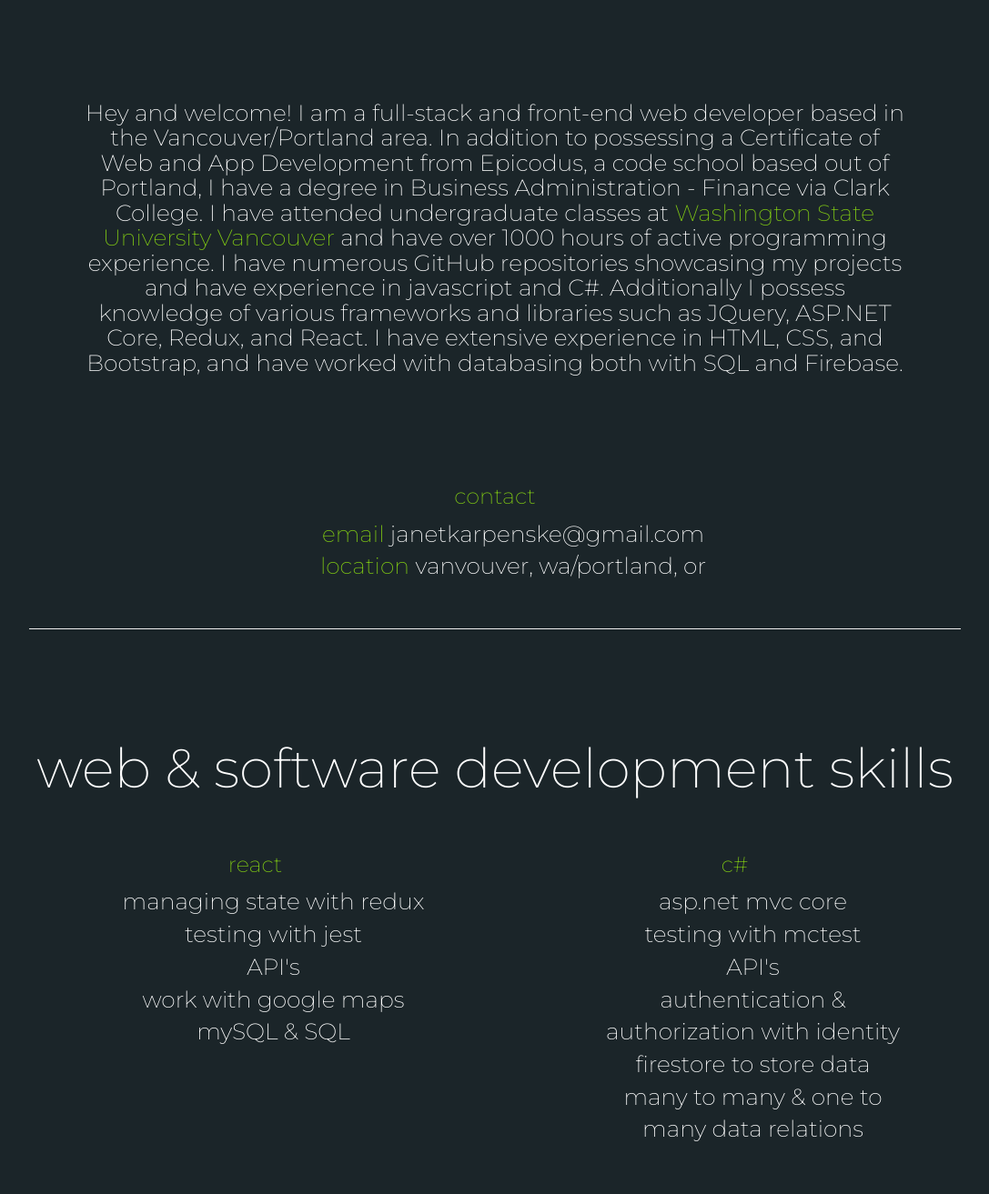
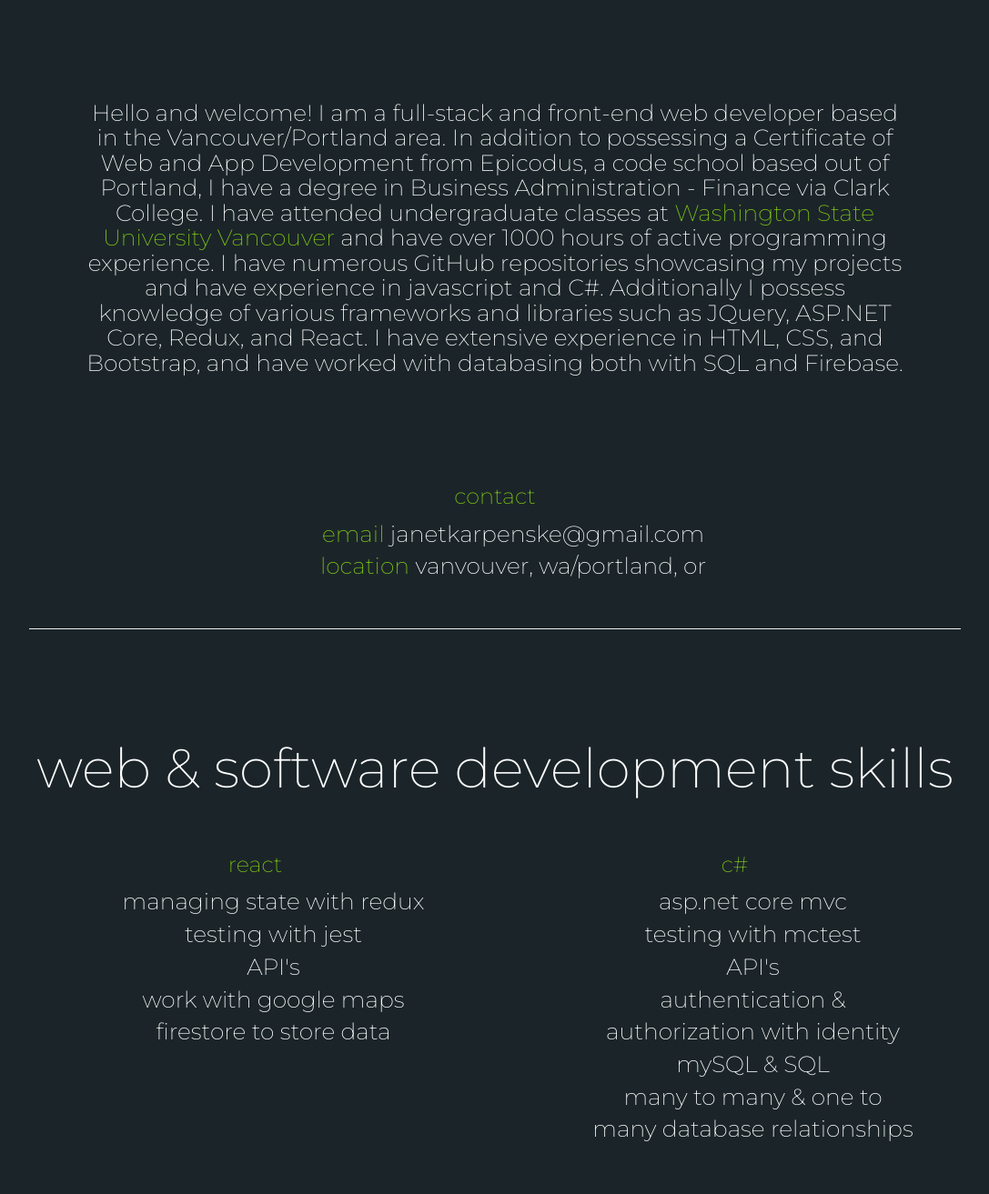
Before and after one commit to janetkarpenske/Portfolio, a plain HTML site: page index.html in a window 1280 px wide. Shown: the part 1021-2334 px from the top of the page at 91% size, without its empty margins (96-1183 px from the left). Drawn offline with Linux system fonts and the light colour scheme; a web font is replaced by a local one.

Commit message:
Fix list

```diff
--- a/index.html
+++ b/index.html
@@ -38,7 +38,7 @@
           <li><a href="https://www.linkedin.com/in/janet-karpenske/">linkedin</a></li>
           <li><a href="https://drive.google.com/file/d/1C4CIqY169Ey4WgC_ySFwSqbJhshMLXyT/view?usp=sharing">resume</a></li>
         </ul>
-        <h4 id="aboutPara">Hey and welcome! I am a full-stack and front-end web developer based in the Vancouver/Portland area. In addition to possessing a Certificate of Web and App Development from Epicodus, a code school based out of Portland, I have a degree in Business Administration - Finance via Clark College. I have attended undergraduate classes at <span class="green">Washington State University Vancouver</span> and have over 1000 hours of active programming experience. I have numerous GitHub repositories showcasing my projects and have experience in javascript and C#. Additionally I possess knowledge of various frameworks and libraries such as JQuery, ASP.NET Core, Redux, and React. I have extensive experience in HTML, CSS, and Bootstrap, and have worked with databasing both with SQL and Firebase.
+        <h4 id="aboutPara">Hello and welcome! I am a full-stack and front-end web developer based in the Vancouver/Portland area. In addition to possessing a Certificate of Web and App Development from Epicodus, a code school based out of Portland, I have a degree in Business Administration - Finance via Clark College. I have attended undergraduate classes at <span class="green">Washington State University Vancouver</span> and have over 1000 hours of active programming experience. I have numerous GitHub repositories showcasing my projects and have experience in javascript and C#. Additionally I possess knowledge of various frameworks and libraries such as JQuery, ASP.NET Core, Redux, and React. I have extensive experience in HTML, CSS, and Bootstrap, and have worked with databasing both with SQL and Firebase.
         </h4>
         <h3 class="green">contact</h3>
         <ul class="skillList">
@@ -56,19 +56,19 @@
               <li>testing with jest</li>
               <li>API's</li>
               <li>work with google maps</li>
-              <li>mySQL & SQL</li>
+              <li>firestore to store data</li>
 
             </ul>
           </div>
           <div class="col-md-6">
             <h3 class="green">c#</h3>
             <ul class="skillList">
-              <li>asp.net mvc core</li>
+              <li>asp.net core mvc</li>
               <li>testing with mctest</li>
               <li>API's</li>
               <li>authentication & authorization with identity</li>
-              <li>firestore to store data</li>
-              <li>many to many & one to many data relations</li>
+              <li>mySQL & SQL</li>
+              <li>many to many & one to many database relationships</li>
             </ul>
           </div>
         </div>
```
